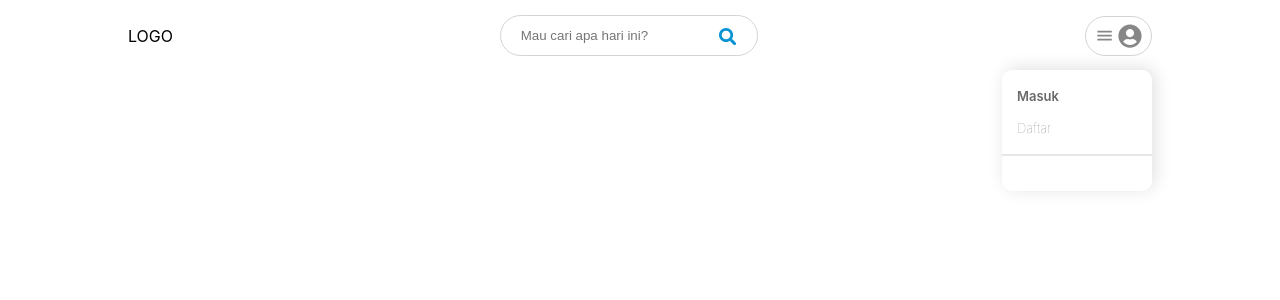
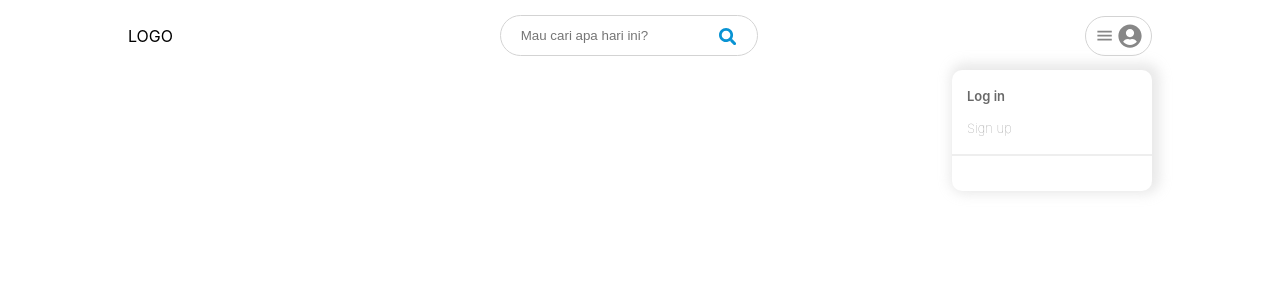
Before and after one commit to Mindpulation/frontend-user, a Next.js app: page / in a window 1280 px wide. Both pictures are taken after a click on the element 1118 px from the left and 35 px from the top of the page. Shown: the top 300 px of the page. Built offline with nearby package versions, Linux system fonts and the light colour scheme.

Commit message:
Change port run

```diff
--- a/component/nav/menu.js
+++ b/component/nav/menu.js
@@ -18,10 +18,10 @@ const Menu = () => {
         </Head>
         <div className={s.boxMenu}>
           <div className={s.txtContainerBold}>
-            Masuk
+            Log in
           </div>
           <div className={s.txtContainer}>
-            Daftar
+            Sign up
           </div>
           <div className={s.lineHr}></div>
         </div>
--- a/package.json
+++ b/package.json
@@ -3,7 +3,7 @@
   "version": "0.1.0",
   "private": true,
   "scripts": {
-    "dev": "next dev",
+    "dev": "next dev -p 4555",
     "build": "next build",
     "start": "next start"
   },
--- a/styles/Menu.module.css
+++ b/styles/Menu.module.css
@@ -1,16 +1,16 @@
 .boxMenu{
   position: fixed;
 
-  width: 150px;
+  width: 200px;
   height: auto;
 
   top: 70px;
   right: 10%;
 
   /* background-color: blue; */
-  -webkit-box-shadow: 3px -2px 17px 0px rgba(224,224,224,1);
-  -moz-box-shadow: 3px -2px 17px 0px rgba(224,224,224,1);
-  box-shadow: 3px -2px 17px 0px rgba(224,224,224,1);
+  -webkit-box-shadow: 3px -2px 12px 5px rgba(224,224,224,0.719);
+  -moz-box-shadow: 3px -2px 12px 5px rgba(224,224,224,0.719);
+  box-shadow: 3px -2px 12px 5px rgba(224, 224, 224, 0.719);
   border-radius: 10px;
 
   padding-bottom: 25px;
@@ -49,6 +49,6 @@
 
 .lineHr{
   width: 100%;
-  border: 0.1px solid rgb(231, 231, 231);
+  border: 0.2px solid rgba(231, 231, 231, 0.698);
   margin: 10px 0px;
 }
```
